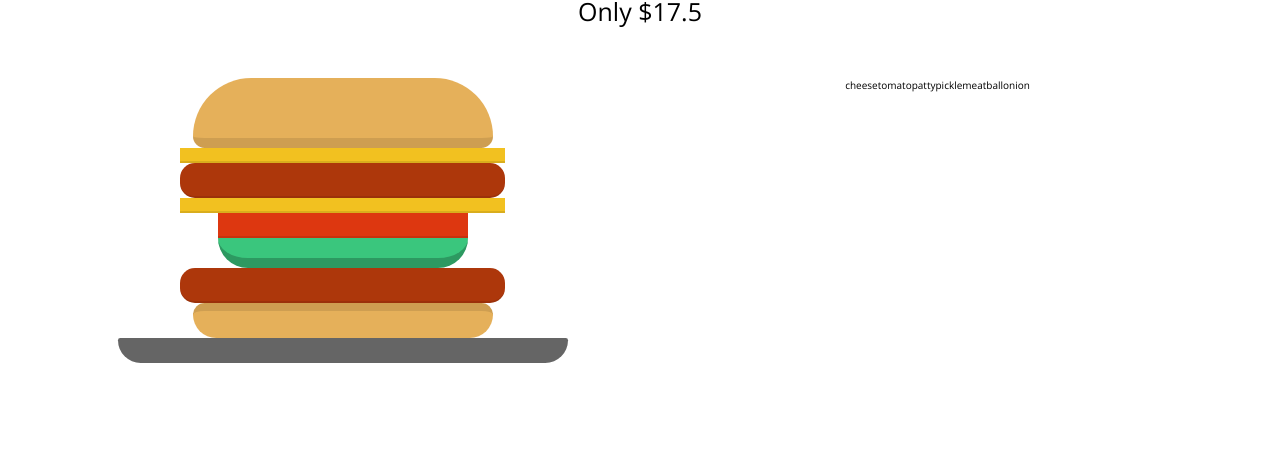
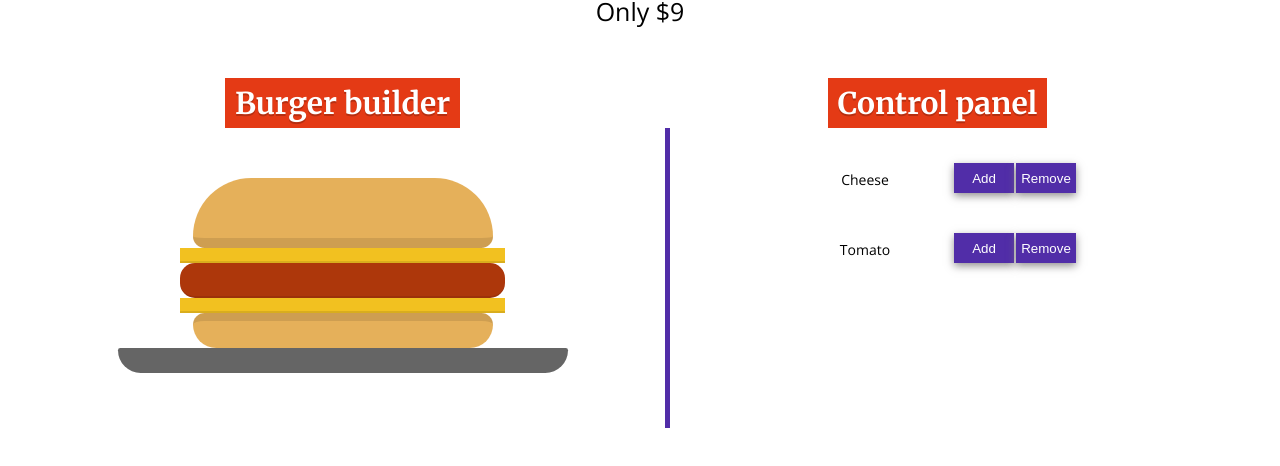
Before and after one commit to sergetoure09/myburger, a React app: page / in a window 1280 px wide. Shown: the part 196-662 px from the top of the page. Built offline with nearby package versions, Linux system fonts and the light colour scheme.

Commit message:
panel continue

```diff
--- a/components/App.js
+++ b/components/App.js
@@ -7,7 +7,7 @@ class App extends Component {
         state={
             burger_name:"Giant Burger",
             burger_price:0,
-            selected_ingredients:["cheese","patty","cheese","tomato","pickle","patty"],
+            selected_ingredients:["cheese","patty","cheese"],
             ingredients_list:
                                 {
                                     cheese:2,
--- a/components/Builder.js
+++ b/components/Builder.js
@@ -9,9 +9,11 @@ const Builder = props =>{
         <Aux classes="container">
             <Aux classes="row">
                 <Aux classes="col-2-of-4">
+                <h1>Burger builder</h1>
                     <Burger ingredients={props.ingredients}/>
                 </Aux>
                 <Aux classes="col-2-of-4">
+                <h1>Control panel</h1>
                     <Panel ingredients_list={props.ingredients_list}/>
                 </Aux>
             </Aux>
--- a/components/Panel.js
+++ b/components/Panel.js
@@ -1,12 +1,27 @@
 import React from 'react'
 import Aux from'./Aux.js'
-
 
 const Panel=props=>{
     let ingredients=Object.keys(props.ingredients_list)
     return(
-        <Aux>
-            {ingredients}
+        <Aux classes="panel">
+
+        <Aux classes="controller">
+        <span className="controller__ingredient">Cheese</span>
+        <div className="controller__control-btn">
+        <button className=" controller__btn controler__btn--add">Add</button>
+        <button className=" controller__btn controler__btn--remove">Remove</button>
+        </div>
+        </Aux>
+
+         <Aux classes="controller">
+        <span className="controller__ingredient">Tomato</span>
+        <div className="controller__control-btn">
+        <button className=" controller__btn controler__btn--add">Add</button>
+        <button className=" controller__btn controler__btn--remove">Remove</button>
+        </div>
+        </Aux>
+
         </Aux>
 
     )
--- a/public/index.css
+++ b/public/index.css
@@ -72,10 +72,17 @@ h2 {
     .container .row .col-4-of-4 {
       width: calc(((100% - 3 * 5rem)/4) * 4 + 3 * 5rem); }
 
+.panel {
+  height: 30rem;
+  padding: 3rem 12rem;
+  border-left: 5px solid #512DA8; }
+
 /* Set the maximum width of your burger */
 .burger {
   max-width: 50rem;
-  margin: 0 auto;
+  margin: 5rem auto;
+  max-height: 30rem;
+  overflow: scroll;
   /* This center-aligns all of the ingredients */ }
   .burger div {
     margin: 0 auto; }
@@ -175,3 +182,38 @@ h2 {
   background: #656565;
   border-radius: 2rem 2rem 20rem 20rem;
   margin: 0 auto; }
+
+.controller {
+  padding: 5px 0; }
+  .controller ::after {
+    content: "";
+    display: block;
+    clear: both; }
+  .controller:not(:last-child) {
+    margin-bottom: 3rem; }
+  .controller__ingredient {
+    display: block;
+    font-size: 1.4rem;
+    float: left;
+    margin-top: 6px;
+    padding: 1px;
+    width: 50%; }
+  .controller__control-btn {
+    float: right;
+    width: 50%; }
+  .controller__btn {
+    text-decoration: none;
+    outline: none;
+    border: none;
+    height: 3rem;
+    display: inline-block;
+    width: 40%;
+    padding: 3px;
+    background-color: #512DA8;
+    color: white;
+    box-shadow: 0 0.3rem 0.8rem rgba(119, 116, 116, 0.8);
+    cursor: pointer; }
+    .controller__btn:not(:last-child) {
+      margin-right: 2px; }
+    .controller__btn:hover {
+      transform: translateY(-1px); }
--- a/sass/components/_all.scss
+++ b/sass/components/_all.scss
@@ -1,3 +1,4 @@
 @import './burger';
 @import './header';
 @import './plate';
+@import './controller'
--- a/sass/components/_burger.scss
+++ b/sass/components/_burger.scss
@@ -2,7 +2,9 @@
 /* Set the maximum width of your burger */
 .burger {
     max-width: 50rem;
-    margin: 0 auto;
+    margin: 5rem auto;
+    max-height: 30rem;
+    overflow: scroll;
 
                         /* This center-aligns all of the ingredients */
                         div {
--- /dev/null
+++ b/sass/components/_controller.scss
@@ -0,0 +1,72 @@
+.controller{
+    @include clearfix;
+    padding: 5px 0;
+    &:not(:last-child){
+        margin-bottom: 3rem;
+
+    }
+
+  // border: 1px solid green;
+
+
+
+    &__ingredient{
+        display: block;
+        font-size: 1.4rem;
+        float: left;
+       margin-top: 6px;
+       padding: 1px;
+       width: 50%;
+       //border: 1px solid orangered;
+
+
+    }
+    &__control-btn{
+        float: right;
+       // border: 1px solid yellow;
+        width: 50%;
+
+
+    }
+
+
+    &__btn{
+        text-decoration: none;
+        outline: none;
+        border: none;
+        height: 3rem;;
+        //border: 1px solid red;
+        // cursor: pointer;
+        &:not(:last-child){
+            margin-right:2px;
+        }
+
+        display: inline-block;
+        width: 40%;
+        padding: 3px;
+        background-color:$color-primary;
+        color: white;
+        box-shadow: 0 .3rem .8rem rgba(rgb(119, 116, 116),.8);
+        cursor: pointer;
+
+
+
+        &:hover{
+            transform: translateY(-1px);
+        }
+
+
+
+
+        &--add{
+
+        }
+
+
+        &--remove{
+
+        }
+    }
+
+
+}
--- a/sass/layout/_all.scss
+++ b/sass/layout/_all.scss
@@ -1 +1,2 @@
-@import './grid'
+@import './grid';
+@import './panel'
--- /dev/null
+++ b/sass/layout/_panel.scss
@@ -0,0 +1,6 @@
+.panel{
+    height: 30rem;
+    padding: 3rem 12rem;
+    border-left: 5px solid $color-primary;
+
+}
```
